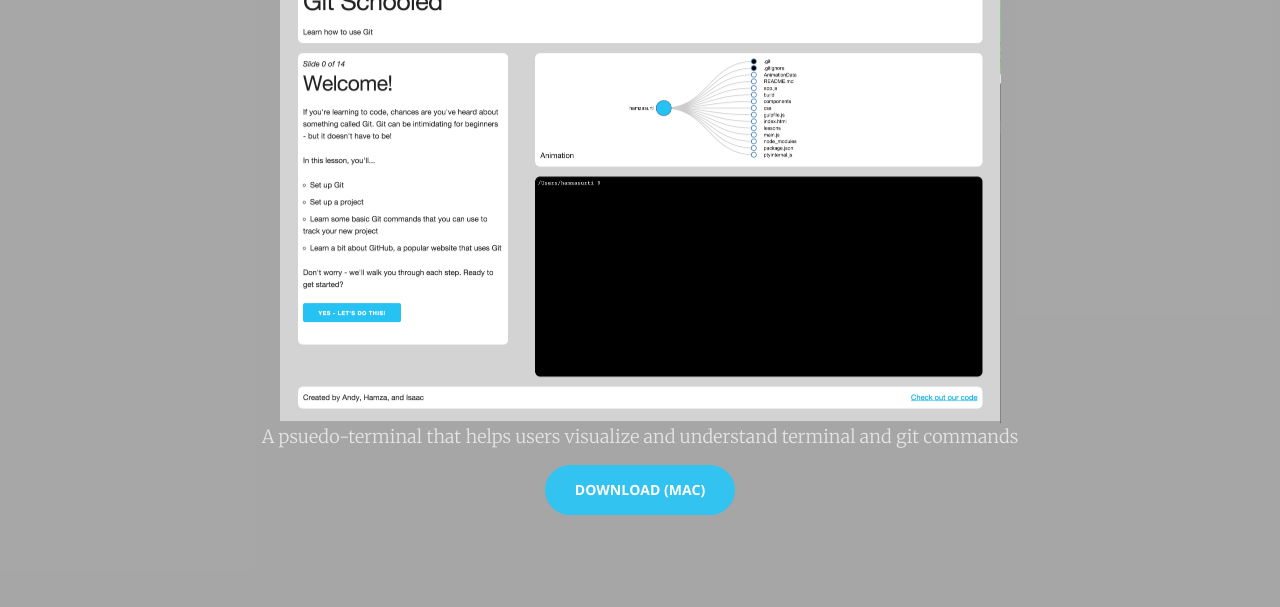
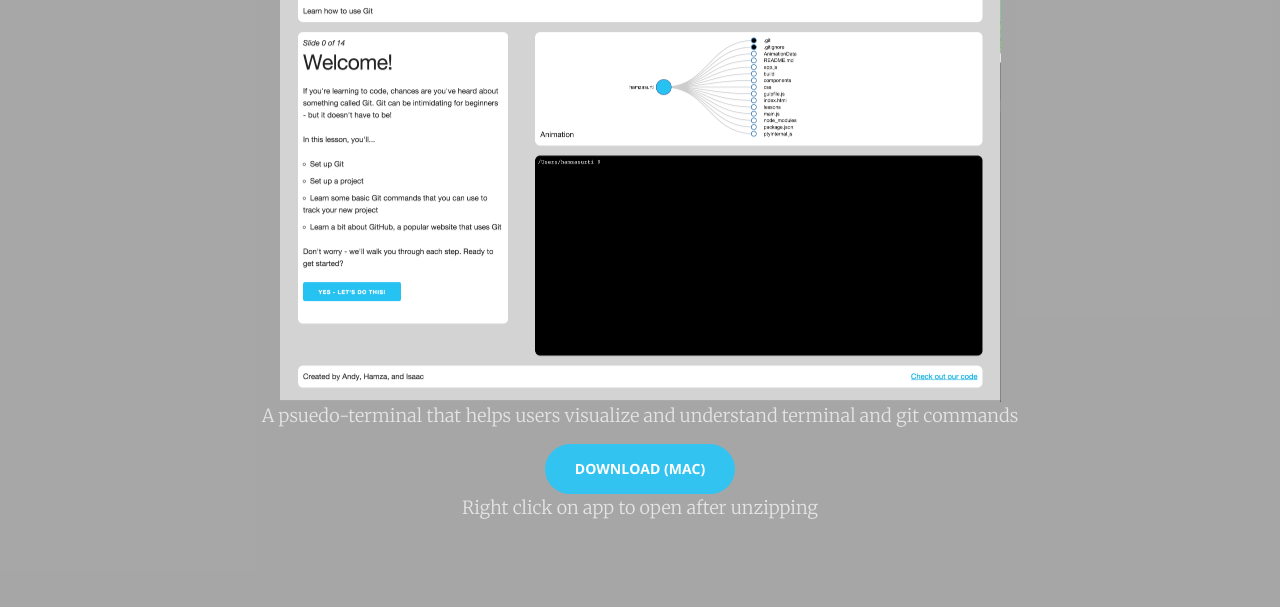
Before and after one commit to GitSchooled/GitSchooled.github.io, a website: page index.html in a window 1280 px wide. Shown: the part 193-800 px from the top of the page. Drawn offline with nearby package versions, Linux system fonts and the light colour scheme.

Commit message:
updated website information

```diff
--- a/index.html
+++ b/index.html
@@ -82,6 +82,7 @@
                 <!-- <a href="http://bit.ly/1RScS2R" class="btn btn-primary btn-xl page-scroll">Download</a> -->
 
                 <a href="http://bit.ly/1UL6QYo" class="btn btn-primary btn-xl page-scroll">Download (Mac)</a>
+                <p> Right click on app to open after unzipping </p>
             </div>
         </div>
     </header>
```
